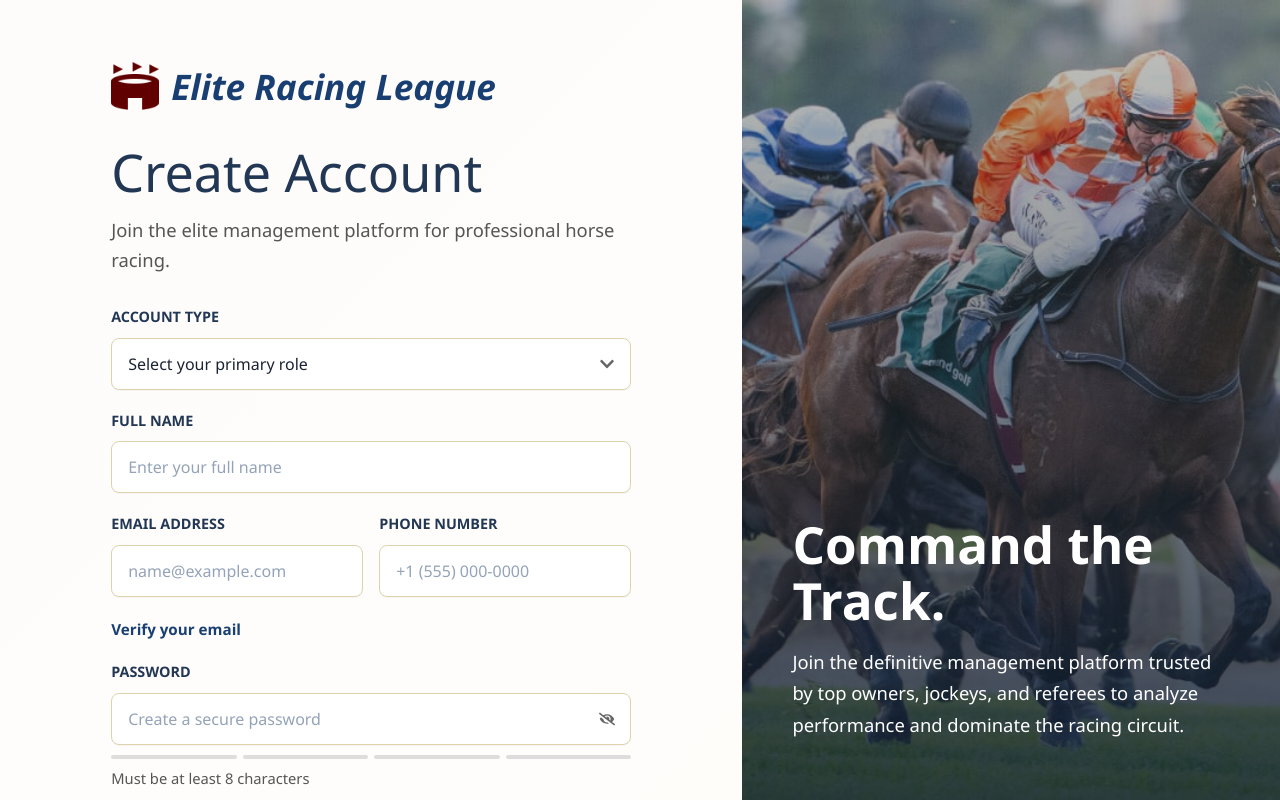
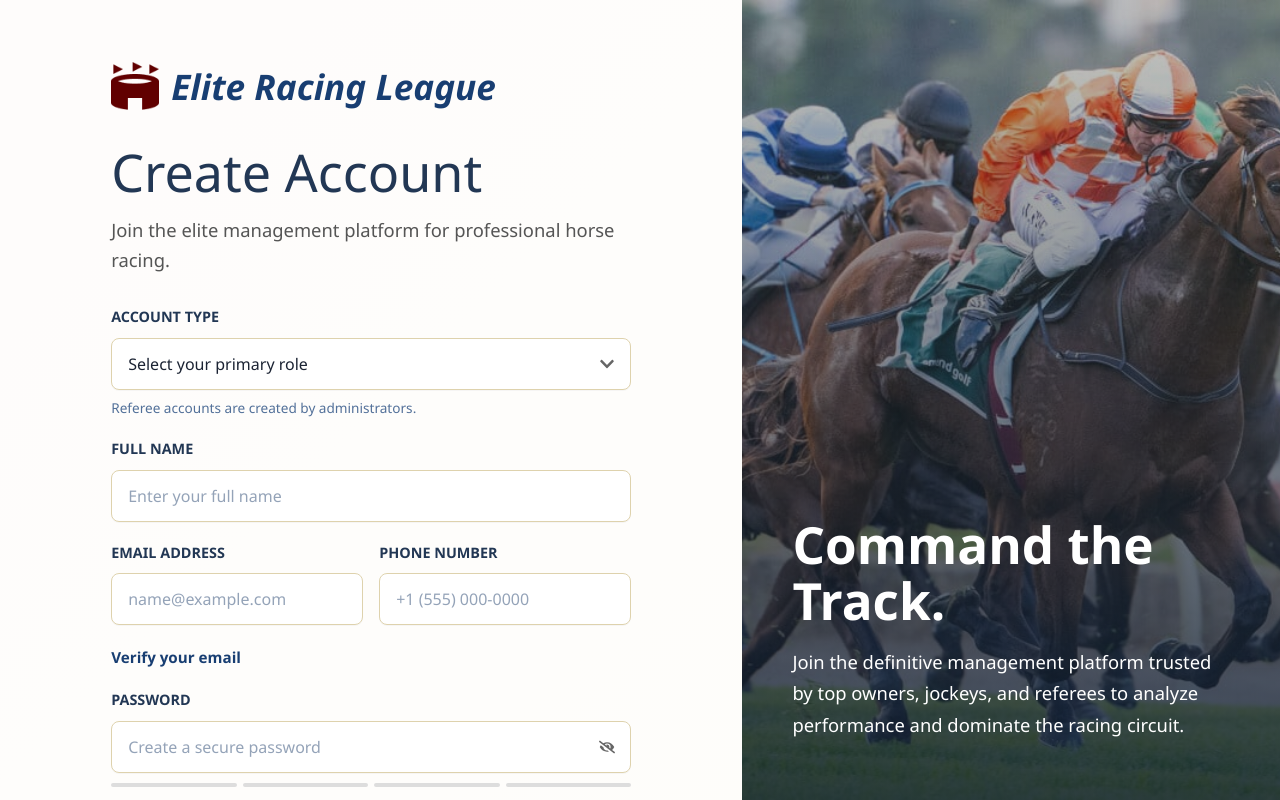
Before and after one commit to vhoang0507/Elite-Racing_FE, a React (Vite) app: page /register in a window 1280 px wide. Built offline with nearby package versions, Linux system fonts and the light colour scheme.

Commit message:
fixx ref

```diff
--- a/src/components/Register.jsx
+++ b/src/components/Register.jsx
@@ -112,7 +112,6 @@ const Register = () => {
                                     <option value="" disabled>
                                         Select your primary role
                                     </option>
-                                    <option value="RaceReferee">Referee</option>
                                     <option value="Jockey">Jockey</option>
                                     <option value="Spectator">Spectator</option>
                                     <option value="HorseOwner">Horse Owner</option>
@@ -120,6 +119,10 @@ const Register = () => {
 
                                 <FaChevronDown className={iconClass} />
                             </div>
+
+                            <p className="mt-2 text-[0.85rem] text-[#6b7280]">
+                                Referee accounts are created by administrators.
+                            </p>
                         </div>
 
                         <div className={formGroupClass}>
```
